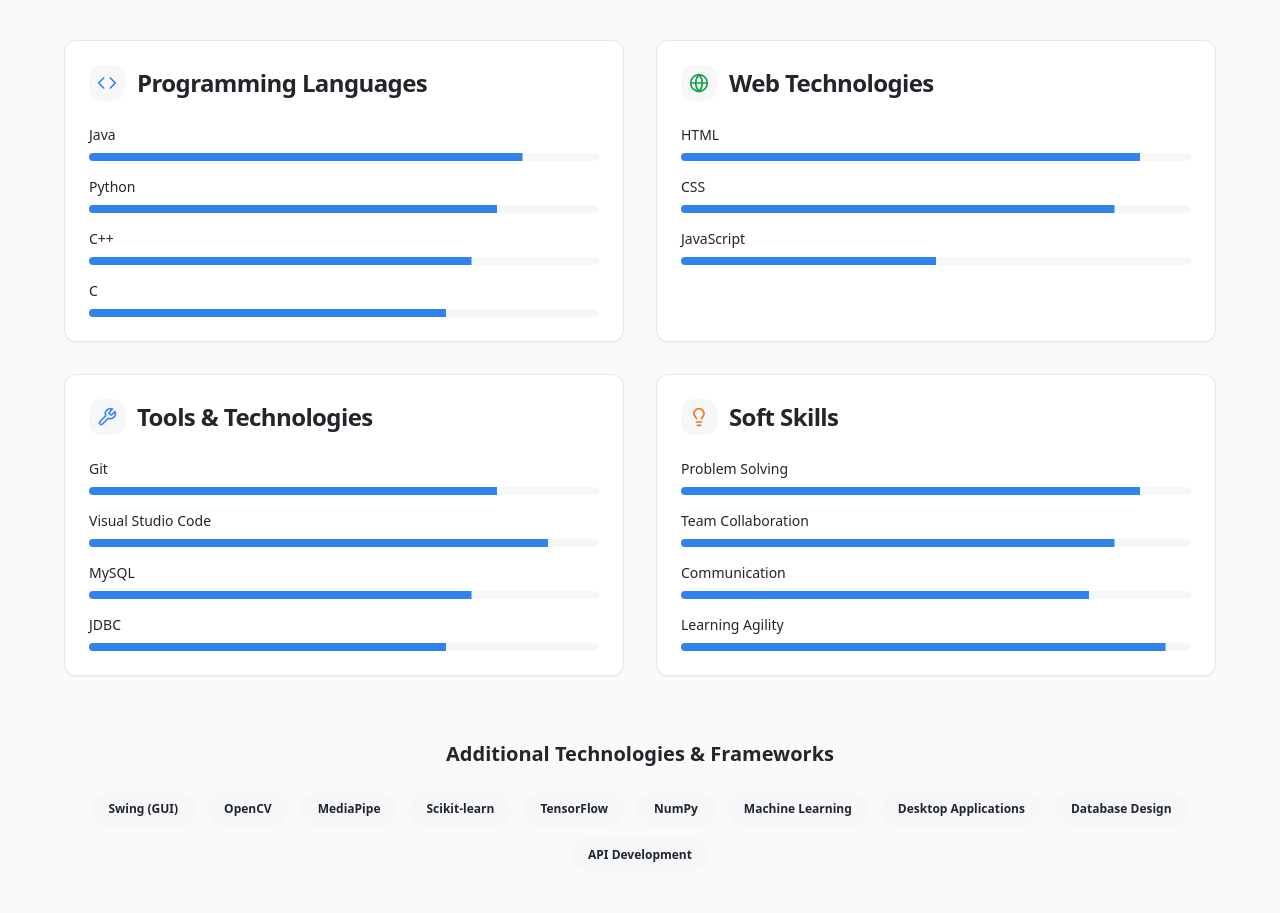
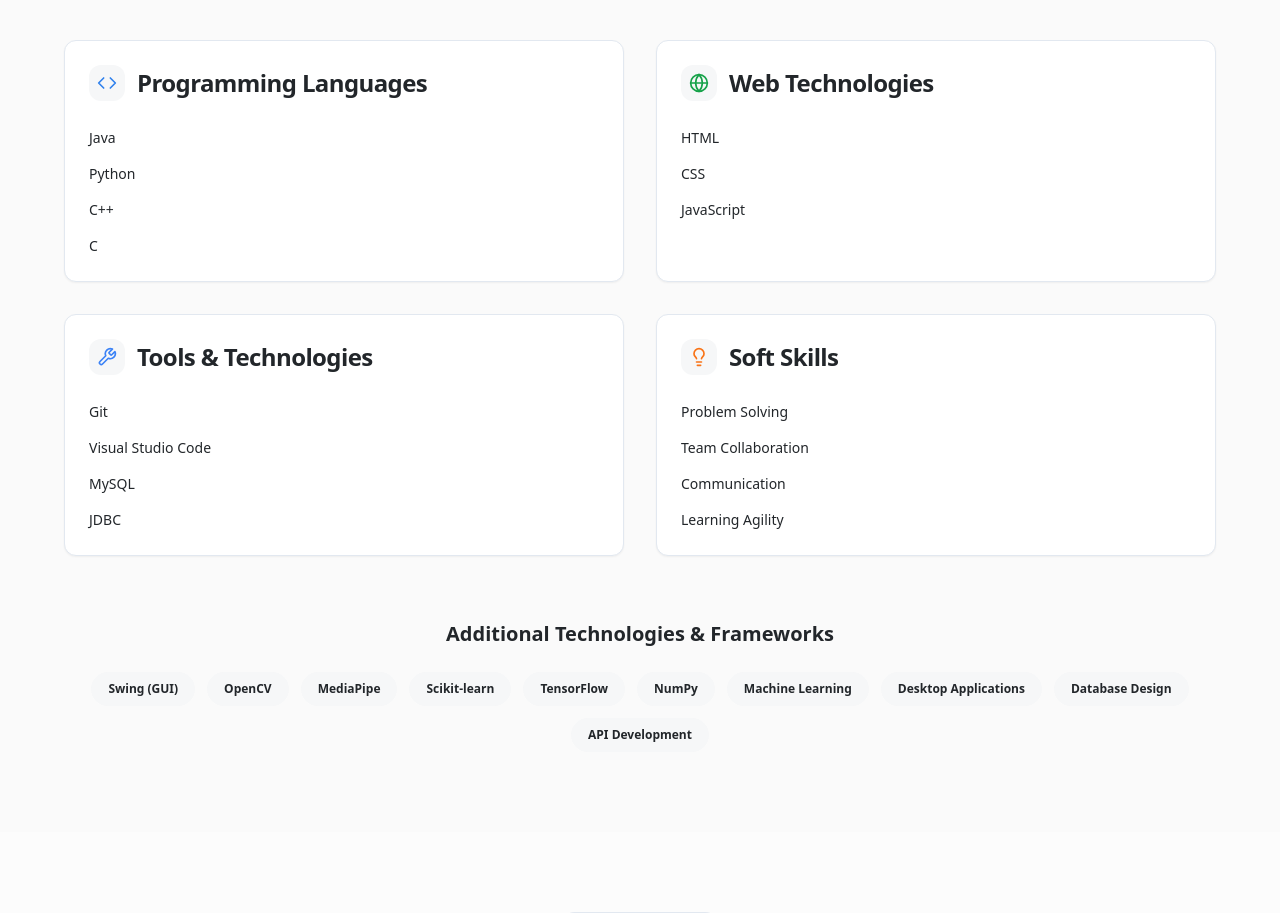
Before and after one commit to muthyamshiva-secondary/shivasai-web-folio, a React (Vite) app: page / in a window 1280 px wide. Shown: the part 1900-2813 px from the top of the page. Built offline with nearby package versions, Linux system fonts and the light colour scheme.

Commit message:
Remove skill percentages
Remove all percentages and trackers from the skills section.

```diff
--- a/src/components/portfolio/SkillsSection.tsx
+++ b/src/components/portfolio/SkillsSection.tsx
@@ -82,15 +82,12 @@ const SkillsSection = () => {
                       <span>{category.title}</span>
                     </CardTitle>
                   </CardHeader>
-                  <CardContent className="space-y-4">
+                  <CardContent className="space-y-3">
                     {category.skills.map((skill) => (
-                      <div key={skill.name} className="space-y-2">
-                      <div className="flex justify-between items-center">
+                      <div key={skill.name}>
                         <span className="text-sm font-medium text-foreground">
                           {skill.name}
                         </span>
-                      </div>
-                        <Progress value={skill.level} className="h-2" />
                       </div>
                     ))}
                   </CardContent>
```
